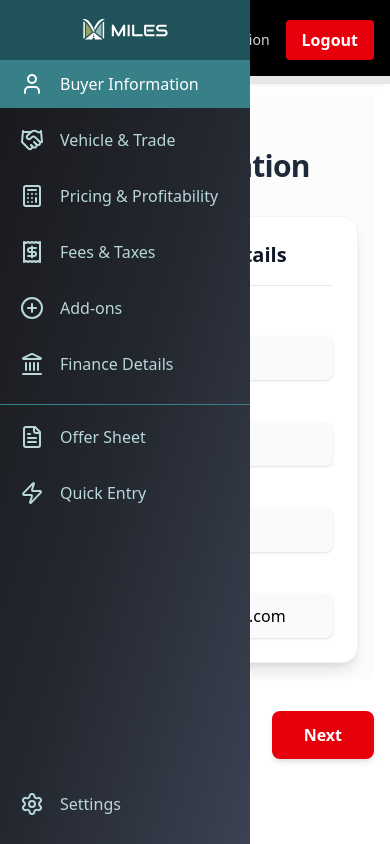
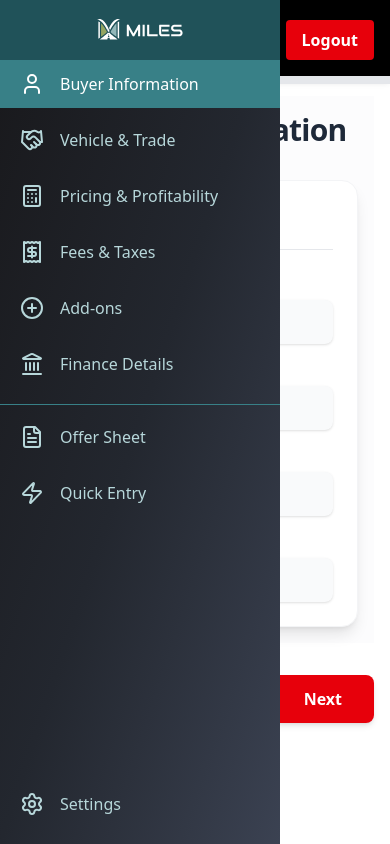
Before and after one commit to markwarddesign/dealer-offer-sheet, a React (Vite) app: page / in a window 390 px wide. Both pictures are taken after a click on the button "Demo Access (1 hour)". Built offline with nearby package versions, Linux system fonts and the light colour scheme; grey boxes are pictures that could not be loaded.

Commit message:
fix mobile menu

```diff
--- a/src/App.jsx
+++ b/src/App.jsx
@@ -34,7 +34,6 @@ const AppContent = ({ onLogout }) => {
     const {
         settings,
         resetDeal,
-        isSidebarExpanded,
         page,
         setPage,
         activeStep,
@@ -92,7 +91,7 @@ const AppContent = ({ onLogout }) => {
         <div className="flex min-h-dvh bg-white">
             <Sidebar />
             <div className='w-full'>
-                <header className={`bg-black text-white p-4 shadow-md sticky top-0 z-10 no-print transition-all duration-300 ${isSidebarExpanded ? 'ml-64' : 'ml-15'}`}>
+                <header className={`bg-black text-white p-4 shadow-md sticky top-0 z-10 no-print transition-all duration-300`}>
                     <div className="container mx-auto flex justify-between items-center">
                         <div className="flex items-center">
                             <img src={logoUrl} alt="Sunset Chevrolet Logo" className="h-12" />
@@ -117,7 +116,7 @@ const AppContent = ({ onLogout }) => {
                         </div>
                     )}
                 </header>
-                <main className={`relative p-4 md:p-6 md:pt-0 transition-all z-1 duration-300 ${isSidebarExpanded ? 'ml-64' : 'ml-15'}`}>
+                <main className={`relative p-4 md:p-6 md:pt-0 transition-all z-1 duration-300`}>
 
                     <Routes>
                         <Route path="/form/:step" element={
--- a/src/components/Sidebar.jsx
+++ b/src/components/Sidebar.jsx
@@ -29,8 +29,8 @@ const Sidebar = () => {
 
   return (
     <div
-      className="sidebar no-print fixed top-0 left-0 h-full text-white transition-all duration-300 ease-in-out z-20 bg-gradient-to-br from-dark-gradient-1 via-dark-gradient-2 to-dark-gradient-3"
-      style={{ width: isHovered ? '250px' : '60px' }}
+      className="sidebar no-print sticky top-0 left-0 h-[100vh] overflow-y-auto text-white transition-all duration-300 ease-in-out z-20 bg-gradient-to-br from-dark-gradient-1 via-dark-gradient-2 to-dark-gradient-3"
+      style={{ width: isHovered ? '280px' : '60px' }}
       onMouseEnter={() => setIsHovered(true)}
       onMouseLeave={() => setIsHovered(false)}
     >
```
